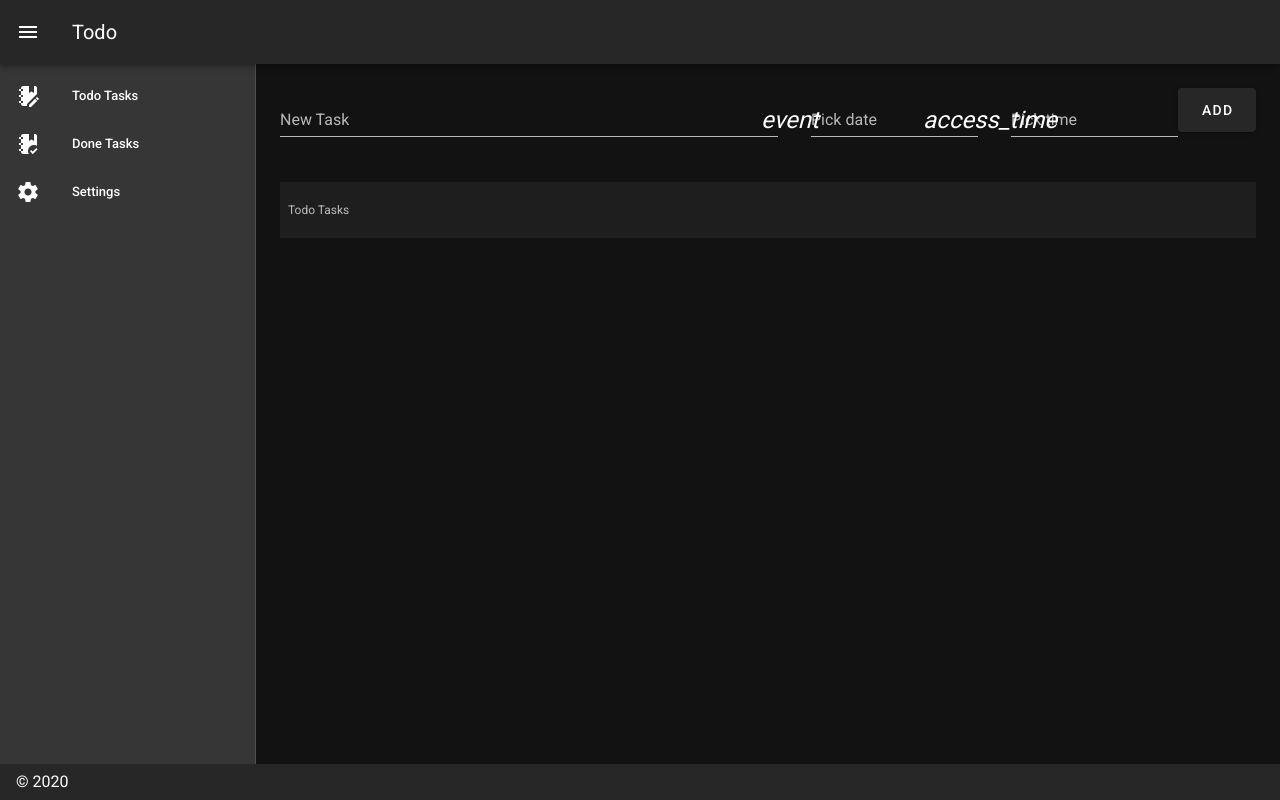
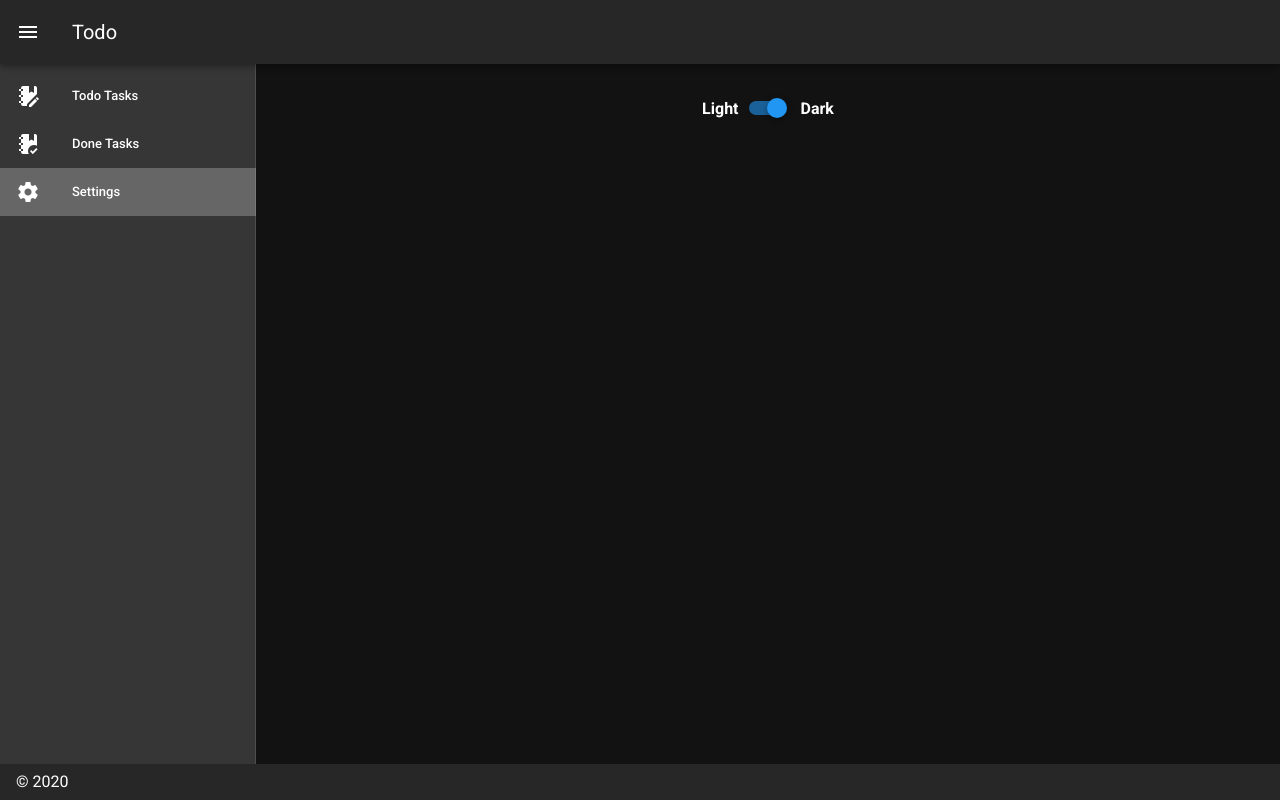
Before and after one commit to vlad-jsdev/newtodo, a Vue app: page /settings in a window 1280 px wide. Built offline with nearby package versions, Linux system fonts and the light colour scheme.

Commit message:
added Router

```diff
--- a/src/App.vue
+++ b/src/App.vue
@@ -6,7 +6,7 @@
             clipped
     >
       <v-list dense>
-        <v-list-item @click.stop="main = true, donePage = false; settings = false">
+        <v-list-item to="/">
           <v-list-item-action >
             <v-icon>mdi-notebook-edit</v-icon>
           </v-list-item-action>
@@ -14,7 +14,7 @@
             <v-list-item-title>Todo Tasks</v-list-item-title>
           </v-list-item-content>
         </v-list-item>
-        <v-list-item @click.stop="donePage = true; main = false; settings = false">
+        <v-list-item to="/done">
           <v-list-item-action >
             <v-icon>mdi-notebook-check</v-icon>
           </v-list-item-action>
@@ -22,7 +22,7 @@
             <v-list-item-title>Done Tasks</v-list-item-title>
           </v-list-item-content>
         </v-list-item>
-        <v-list-item @click.stop="settings = true; donePage = false; main = false">
+        <v-list-item to="/settings">
           <v-list-item-action>
             <v-icon>mdi-cog</v-icon>
           </v-list-item-action>
@@ -45,29 +45,15 @@
       <v-container
               fluid
       >
-        <v-row
-                align="center"
-                justify="center"
-        >
+        <v-row>
           <v-col>
+              <router-view />
+          </v-col>
 
-            <div v-if="main">
-                <Todo />
-            </div>
-            <div v-else-if="donePage">
-              <Done />
-            </div>
-              <div v-else-if="settings">
-                <H3>Theme</H3>
-                <div class="d-flex justify-center align-center"><h4 class="mx-2">Light</h4><v-switch v-model="$vuetify.theme.dark" :label="Theme" ></v-switch><h4 class="mx-2">Dark</h4></div>
+        </v-row>
 
-              </div>
-            <div v-else>
-              <Todo />
-            </div>
-          </v-col>
-        </v-row>
       </v-container>
+
     </v-main>
     <v-footer app>
       <span>&copy; {{ new Date().getFullYear() }}</span>
@@ -76,14 +62,8 @@
 </template>
 
 <script>
-  import Todo from "@/components/Todo";
-  import Done from "@/components/Done";
   export default {
     name: 'App',
-    components: {
-      Done,
-      Todo
-    },
     data:() =>
       ({
         main: null,
--- /dev/null
+++ b/src/components/Settings.vue
@@ -0,0 +1,14 @@
+<template>
+        <div class="d-flex justify-center align-center">
+            <h4 class="mx-2">Light</h4>
+            <v-switch v-model="$vuetify.theme.dark" :label="Theme" ></v-switch>
+            <h4 class="mx-2">Dark</h4>
+        </div>
+</template>
+<script>
+    export default {
+        name: 'Settings',
+
+
+    }
+</script>
--- a/src/main.js
+++ b/src/main.js
@@ -2,12 +2,13 @@ import Vue from 'vue'
 import App from './App.vue'
 import vuetify from './plugins/vuetify';
 import store from './store/store'
-
+import router from "@/router";
 
 Vue.config.productionTip = false
 
 new Vue({
   vuetify,
+  router: router,
   store,
   render: h => h(App)
 }).$mount('#app')
--- /dev/null
+++ b/src/router/index.js
@@ -0,0 +1,36 @@
+import Vue from 'vue'
+import VueRouter from 'vue-router'
+import Todo from "@/components/Todo";
+import Done from "@/components/Done";
+import Settings from "@/components/Settings";
+
+Vue.use(VueRouter)
+
+  const routes = [
+  {
+    path: '/',
+    name: 'Home',
+    component: Todo
+  },
+  {
+    path: '/done',
+    name: 'Done',
+    component: Done
+    // route level code-splitting
+    // this generates a separate chunk (about.[hash].js) for this route
+    // which is lazy-loaded when the route is visited.
+  },
+    {
+      path: '/settings',
+      name: 'Settings',
+      component: Settings
+    }
+]
+
+const router = new VueRouter({
+  mode: 'history',
+  base: process.env.BASE_URL,
+  routes
+})
+
+export default router
```
